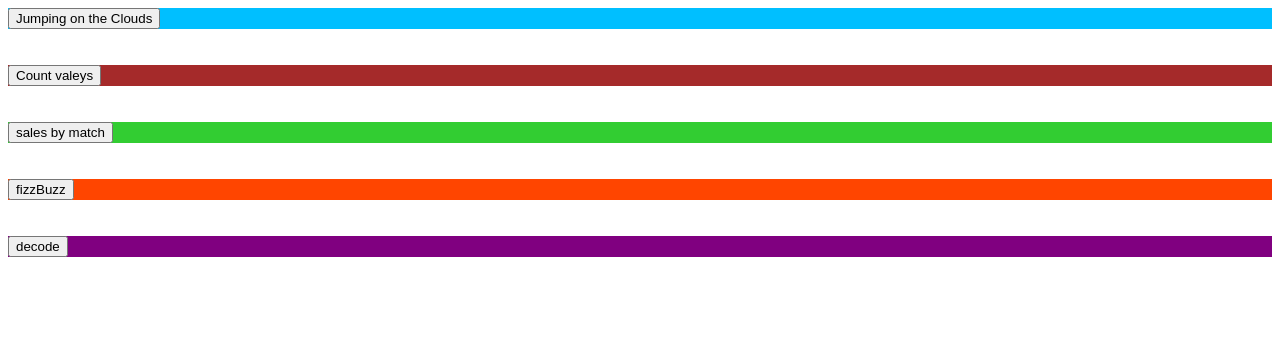
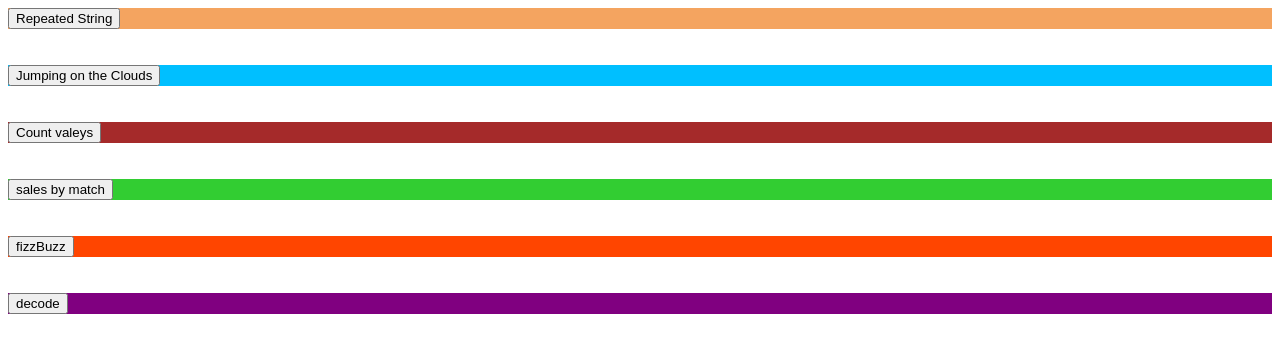
Before and after one commit to eduefl/hackerrank, an Angular app in the folder j-Scrip-Angular/hackerrank/: page / in a window 1280 px wide. Shown: the top 352 px of the page. Built offline with nearby package versions, Linux system fonts and the light colour scheme.

Commit message:
https://www.hackerrank.com/challenges/repeated-string/problem?h_l=interview&playlist_slugs%5B%5D%5B%5D=interview-preparation-kit&playlist_slugs%5B%5D%5B%5D=warmup&isFullScreen=true&h_r=next-challenge&h_v=zen&h_r=next-challenge&h_v=zen&h_r=next-challenge&h_v=zen

```diff
--- a/j-Scrip-Angular/hackerrank/src/app/app.component.html
+++ b/j-Scrip-Angular/hackerrank/src/app/app.component.html
@@ -1,3 +1,7 @@
+<app-repeated-string></app-repeated-string>
+<br>
+<br>
+
 <app-jumping-on-the-clouds></app-jumping-on-the-clouds>
 <br>
 <br>
--- a/j-Scrip-Angular/hackerrank/src/app/app.module.ts
+++ b/j-Scrip-Angular/hackerrank/src/app/app.module.ts
@@ -8,6 +8,7 @@ import { FizzBuzzComponent } from './fizz-buzz/fizz-buzz.component';
 import { SalesByMatchComponent } from './sales-by-match/sales-by-match.component';
 import { CoutingValeyComponent } from './couting-valey/couting-valey.component';
 import { JumpingOnTheCloudsComponent } from './jumping-on-the-clouds/jumping-on-the-clouds.component';
+import { RepeatedStringComponent } from './repeated-string/repeated-string.component';
 
 @NgModule({
   declarations: [
@@ -16,7 +17,8 @@ import { JumpingOnTheCloudsComponent } from './jumping-on-the-clouds/jumping-on-
     FizzBuzzComponent,
     SalesByMatchComponent,
     CoutingValeyComponent,
-    JumpingOnTheCloudsComponent
+    JumpingOnTheCloudsComponent,
+    RepeatedStringComponent
   ],
   imports: [
     BrowserModule,
--- /dev/null
+++ b/j-Scrip-Angular/hackerrank/src/app/repeated-string/repeated-string.component.html
@@ -0,0 +1,3 @@
+<div style="background-color:sandybrown">
+  <button (click)="repeatedString('abbbababbabbabbabababa',100000000004003)">Repeated String </button>
+</div>
--- /dev/null
+++ b/j-Scrip-Angular/hackerrank/src/app/repeated-string/repeated-string.component.ts
@@ -0,0 +1,38 @@
+import { Component, OnInit } from '@angular/core';
+
+@Component({
+  selector: 'app-repeated-string',
+  templateUrl: './repeated-string.component.html',
+  styleUrls: ['./repeated-string.component.css']
+})
+export class RepeatedStringComponent implements OnInit {
+
+  constructor() { }
+
+  ngOnInit() {
+  }
+  repeatedString(s: string, n) {
+    let nRet = 0;
+    let normalTimes = 0;
+    let nMiss = 0;
+
+    normalTimes = Math.floor(n/s.length);
+    nRet = normalTimes * this.countA(s);
+    nMiss =  n - normalTimes * s.length;
+    nRet = nRet + this.countA(s.substring(0 , nMiss));
+    console.log("RepeatedStringComponent -> repeatedString -> nRet", nRet)
+    return nRet;
+
+  }
+
+  countA(cStr)
+  {
+    let nRet = 0
+    for (const char of cStr) {
+      nRet = nRet + (char === 'a' ? 1 : 0);
+    }
+    return nRet;
+
+  }
+
+}
```
Also changed, not shown: j-Scrip-Angular/hackerrank/src/app/repeated-string/repeated-string.component.css (added), 1 other file (tests, documents, lock files or other folders).
